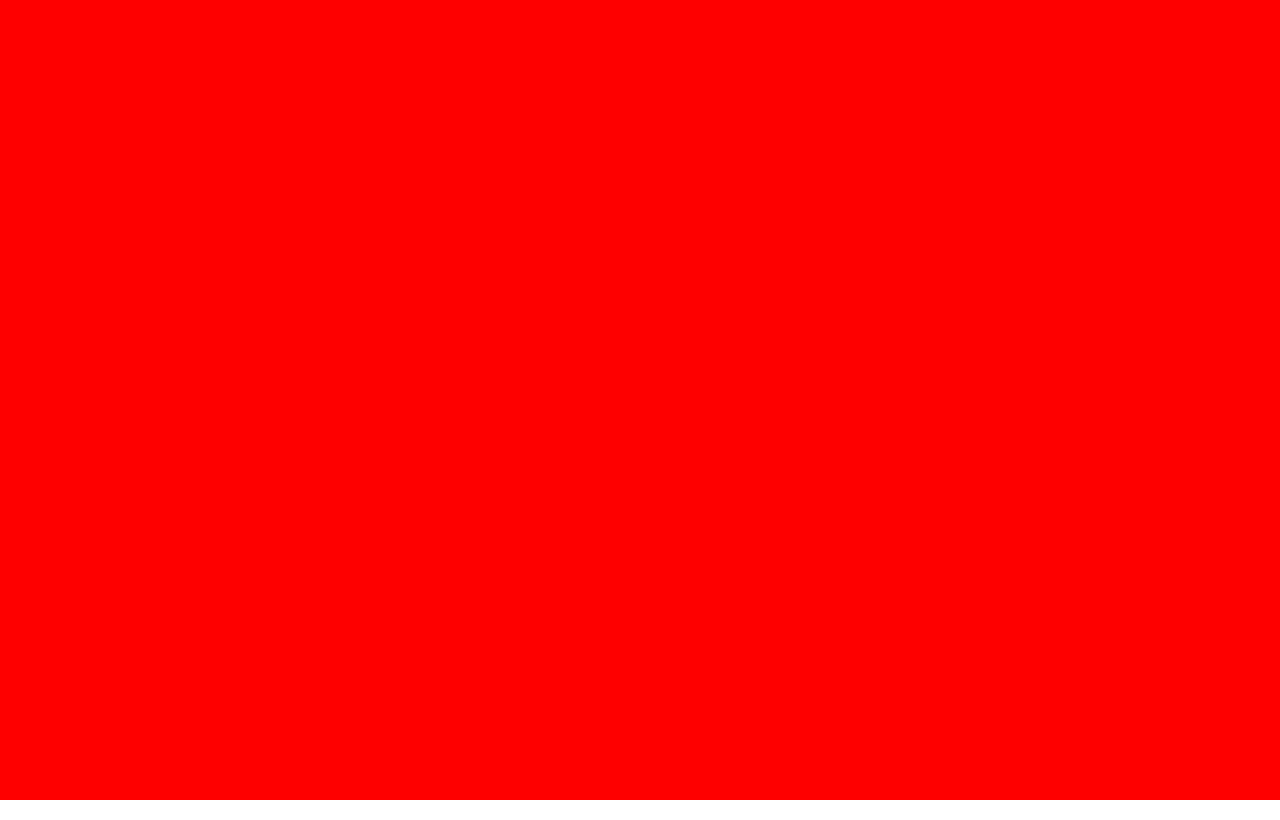
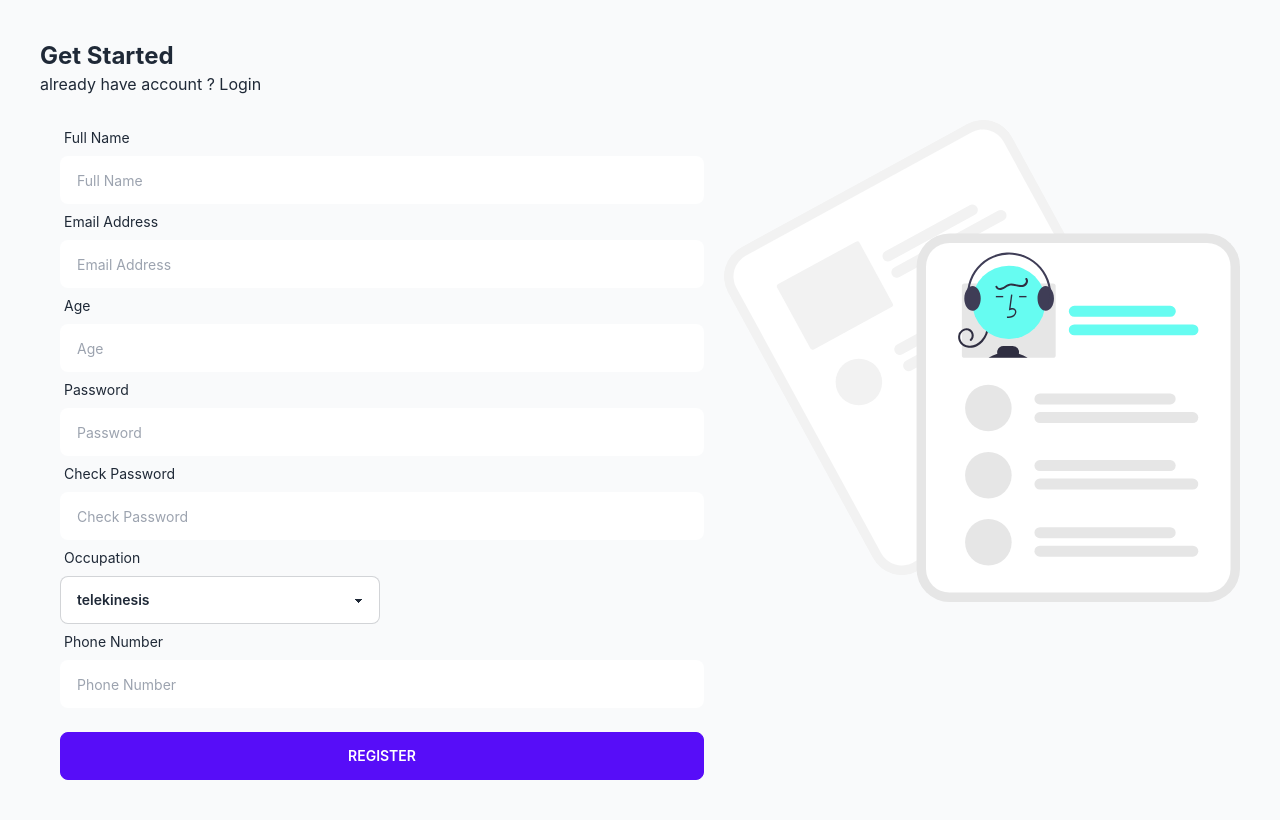
Before and after one commit to lms-20/fe_dashboard_lms, a React (Create React App) app: page /register in a window 1280 px wide. Before the commit this address had no page. Built offline with nearby package versions, Linux system fonts and the light colour scheme.

Commit message:
handle onChange register

```diff
--- a/postcss.config.js
+++ b/postcss.config.js
@@ -1,4 +1,8 @@
+/* eslint-disable prettier/prettier */
 /* eslint-disable no-undef */
+/* eslint-disable prettier/prettier */
+/* eslint-disable no-unused-vars */
+/* eslint-disable prettier/prettier */
 module.exports = {
   plugins: {
     tailwindcss: {},
--- a/src/App.css
+++ b/src/App.css
@@ -1,4 +1,3 @@
 .App {
   min-height: 100vh;
-  background-color: red;
 }
--- a/src/App.jsx
+++ b/src/App.jsx
@@ -6,12 +6,14 @@ import PermanentDrawer from './components/PermanentDrawer/PermanentDrawer';
 import { Routes, Route } from 'react-router-dom';
 import MyClass from './pages/MyClass/MyClass';
 import Transaction from './pages/Transaction/Transaction';
+import Register from './pages/Auth/Register/Register';
 
 function App() {
   return (
     <div className="App">
       <Routes>
         <Route path="/" element={<PermanentDrawer />} />
+        <Route path="/register" element={<Register />} />
         <Route element={<PermanentDrawer />}>
           <Route path="/myclass" element={<MyClass />} />
           <Route path="/transactions" element={<Transaction />} />
--- a/src/pages/Auth/Register/Register.jsx
+++ b/src/pages/Auth/Register/Register.jsx
@@ -0,0 +1,147 @@
+/* eslint-disable prettier/prettier */
+/* eslint-disable no-unused-vars */
+/* eslint-disable prettier/prettier */
+import bgImage from '../../../assets/undraw_resume_re_hkth.svg';
+import PropTypes from 'prop-types'
+import { Link } from 'react-router-dom';
+import { useState } from 'react';
+
+const Register = props => {
+    const initialValues = {
+        fullname: "",
+        emailAddress: "",
+        age: "",
+        password: "",
+        checkPassword: "",
+        occupation: "",
+        phoneNumber: ""
+    }
+    const [formData, setFormData] = useState(initialValues);
+    const [formErrors, setFormErrors] = useState({});
+
+    const handleChange = (e) => {
+        const { name, value } = e.target;
+        setFormData({
+            ...formData,
+            [name]: value
+        });
+        setFormErrors(validate(formData));
+
+        if (Object.keys(formErrors).length !== 0) {
+            console.log(formErrors);
+        }
+    }
+
+    const handleSubmit = (e) => {
+        e.preventDefault();
+        if (Object.keys(formErrors).length === 0) {
+            console.log(formData);
+        }
+        console.log("there's errors")
+    }
+
+    const validate = (values) => {
+        const errors = {};
+        const emailRegex = /^(([^<>()[\]\\.,;:\s@"]+(\.[^<>()[\]\\.,;:\s@"]+)*)|(".+"))@((\[[0-9]{1,3}\.[0-9]{1,3}\.[0-9]{1,3}\.[0-9]{1,3}\])|(([a-zA-Z\-0-9]+\.)+[a-zA-Z]{2,}))$/;
+
+        if (!values.fullname) {
+            errors.fullname = "Fullname is required!"
+        }
+        if (!values.emailAddress) {
+            errors.emailAddress = "Email Address is required!"
+        }
+        if (!values.fullname) {
+            errors.fullname = "Fullname is required!"
+        }
+        if (!values.age) {
+            errors.age = "Age is required!"
+        }
+        if (!values.password) {
+            errors.password = "Password is required!"
+        }
+        if (!values.checkPassword) {
+            errors.checkPassword = "Check Password is required!"
+        }
+        if (!values.occupation) {
+            errors.occupation = "Occupation is required!"
+        }
+        if (!values.phoneNumber) {
+            errors.phoneNumber = "Phone Number is required!"
+        }
+        return errors;
+    }
+
+    return (
+        <div className="p-10 bg-base-200">
+            <h1 className='text-2xl font-bold'>Get Started</h1>
+            <p>already have account ? <Link to='#'>Login</Link></p>
+            <br />
+            <div className="flex">
+                <div className="flex-auto w-64 border-black mx-5">
+                    <form onSubmit={handleSubmit}>
+                        <div className="form-control">
+                            <label className="label">
+                                <span className="label-text">Full Name</span>
+                            </label>
+                            <input type="text" id='fullname' name='fullname' placeholder="Full Name" className="input" value={formData.fullname} onChange={handleChange} />
+                        </div>
+                        <div className="form-control">
+                            <label className="label">
+                                <span className="label-text">Email Address</span>
+                            </label>
+                            <input type="text" id='emailAddress' name='emailAddress' placeholder="Email Address" className="input" value={formData.emailAddress} onChange={handleChange} />
+                        </div>
+                        <div className="form-control">
+                            <label className="label">
+                                <span className="label-text">Age</span>
+                            </label>
+                            <input type="text" id='age' name='age' placeholder="Age" className="input" value={formData.age} onChange={handleChange} />
+                        </div>
+                        <div className="form-control">
+                            <label className="label">
+                                <span className="label-text">Password</span>
+                            </label>
+                            <input type="text" id='password' name='password' placeholder="Password" className="input" value={formData.password} onChange={handleChange} />
+                        </div>
+                        <div className="form-control">
+                            <label className="label">
+                                <span className="label-text">Check Password</span>
+                            </label>
+                            <input type="text" id='checkPassword' name='checkPassword' placeholder="Check Password" className="input" value={formData.checkPassword} onChange={handleChange} />
+                        </div>
+                        <div className="form-control">
+                            <label className="label">
+                                <span className="label-text">Occupation</span>
+                            </label>
+                            <select id='occupation' name='occupation' className="select select-bordered w-full max-w-xs" value={formData.occupation} onChange={handleChange}>
+                                <option value="none" disabled selected>Choose your superpower</option>
+                                <option value="tele">telekinesis</option>
+                                <option value="time">time travel</option>
+                                <option value="invi">invisibility</option>
+                            </select>
+                        </div>
+                        <div className="form-control">
+                            <label className="label">
+                                <span className="label-text">Phone Number</span>
+                            </label>
+                            <input type="text" id='phoneNumber' name='phoneNumber' placeholder="Phone Number" className="input" value={formData.phoneNumber} onChange={handleChange} />
+                        </div>
+                        <div className="form-control">
+                            <br />
+                            <button className="btn btn-primary" type='submit'>Register</button>
+                        </div>
+                    </form>
+                </div>
+                <div className="flex-auto w-32 border-black">
+                    <img src={bgImage} alt="image" />
+                </div>
+            </div>
+        </div>
+    )
+}
+
+Register.propTypes = {
+
+}
+
+export default Register
--- a/src/reportWebVitals.js
+++ b/src/reportWebVitals.js
@@ -1,3 +1,6 @@
+/* eslint-disable prettier/prettier */
+/* eslint-disable no-unused-vars */
+/* eslint-disable prettier/prettier */
 const reportWebVitals = (onPerfEntry) => {
   if (onPerfEntry && onPerfEntry instanceof Function) {
     import('web-vitals').then(({ getCLS, getFID, getFCP, getLCP, getTTFB }) => {
--- a/tailwind.config.js
+++ b/tailwind.config.js
@@ -1,3 +1,6 @@
+/* eslint-disable prettier/prettier */
+/* eslint-disable no-unused-vars */
+/* eslint-disable prettier/prettier */
 /* eslint-disable no-undef */
 module.exports = {
   content: ['./src/**/*.{js,jsx,ts,tsx}'],
```
Also changed, not shown: src/assets/undraw_resume_re_hkth.svg (added).
